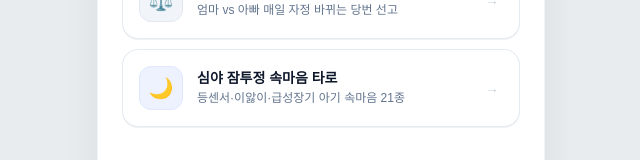
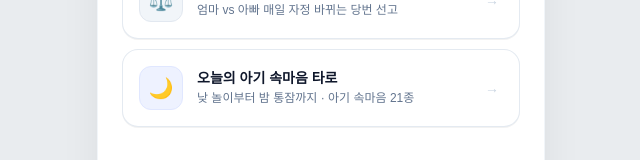
Before and after one commit to GreatJoonki/baby-sokpuli, a Next.js app: page / in a window 1280 px wide. Shown: the part 471-631 px from the top of the page, without its empty margins (319-959 px from the left). Built offline with nearby package versions, Linux system fonts and the light colour scheme.

Commit message:
refactor: 타로 타이틀을 데일리 확장형(오늘의 아기 속마음 타로)으로 개편

```diff
--- a/src/app/page.tsx
+++ b/src/app/page.tsx
@@ -823,7 +823,7 @@ export default function Home() {
 
       setIsAnalyzingCouple(false);
       setCoupleCountdown(null);
-    }, 15000);
+    }, 2500);
   };
 
   const handleCalculateDailyVerdict = () => {
@@ -2112,8 +2112,8 @@ export default function Home() {
                     🌙
                   </div>
                   <div>
-                    <h3 className="text-sm font-extrabold text-slate-900 leading-tight">심야 잠투정 속마음 타로</h3>
-                    <p className="text-xs text-slate-500 mt-0.5">등센서·이앓이·급성장기 아기 속마음 21종</p>
+                    <h3 className="text-sm font-extrabold text-slate-900 leading-tight">오늘의 아기 속마음 타로</h3>
+                    <p className="text-xs text-slate-500 mt-0.5">낮 놀이부터 밤 통잠까지 · 아기 속마음 21종</p>
                   </div>
                 </div>
                 <span className="text-slate-300 text-sm font-bold pr-1">→</span>
@@ -2583,8 +2583,8 @@ export default function Home() {
                         🌙
                       </div>
                       <div>
-                        <h4 className="text-xs sm:text-sm font-extrabold text-slate-900 leading-tight">오늘 밤 왜 안 잘까? 아기 속마음 타로</h4>
-                        <p className="text-[11px] text-slate-500 mt-0.5">등센서·이앓이·급성장기 속마음 21종</p>
+                        <h4 className="text-xs sm:text-sm font-extrabold text-slate-900 leading-tight">오늘 아이의 기분은? 아기 속마음 타로</h4>
+                        <p className="text-[11px] text-slate-500 mt-0.5">이유식·놀이·잠투정 속마음 21종</p>
                       </div>
                     </div>
                     <span className="text-slate-300 text-sm font-bold pr-1">→</span>
@@ -3344,9 +3344,9 @@ export default function Home() {
                   </span>
                   <div>
                     <h3 className="text-sm sm:text-base font-extrabold text-slate-900">
-                      심야 아기 속마음 타로
+                      오늘의 아기 속마음 타로
                     </h3>
-                    <p className="text-[11px] text-slate-500 font-medium">오늘 밤 우리 아이는 왜 안 잘까요?</p>
+                    <p className="text-[11px] text-slate-500 font-medium">오늘 우리 아이는 어떤 하루를 보내고 있을까요?</p>
                   </div>
                 </div>
                 <button
@@ -3487,7 +3487,7 @@ export default function Home() {
                         </div>
 
                         <div className="w-full pt-1 flex justify-between items-center text-[10px] text-slate-400 font-mono">
-                          <span>아기속풀이 PRO · 심야 타로</span>
+                          <span>아기속풀이 PRO · 데일리 타로</span>
                           <span>baby-sokpuli</span>
                         </div>
                       </div>
```
